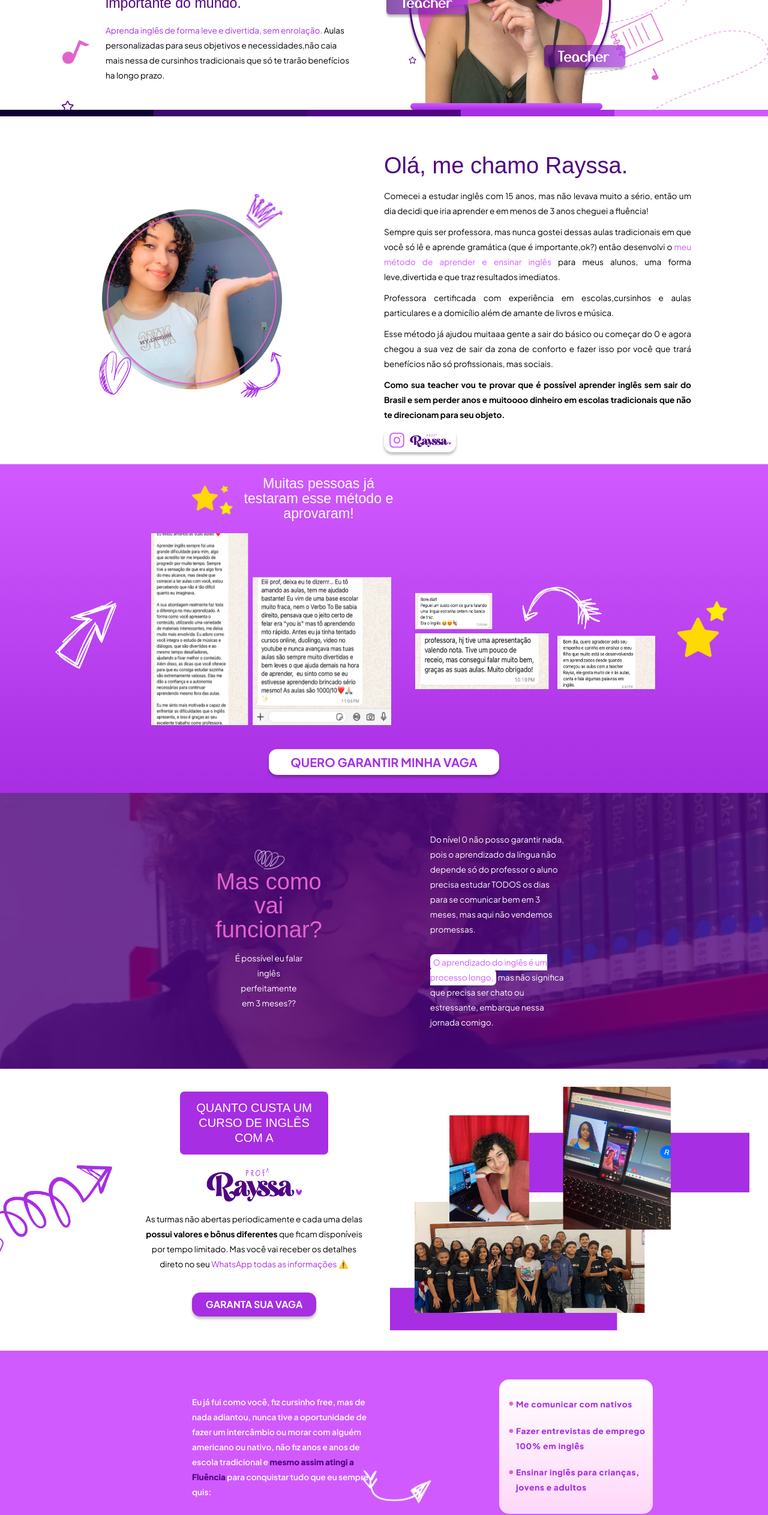
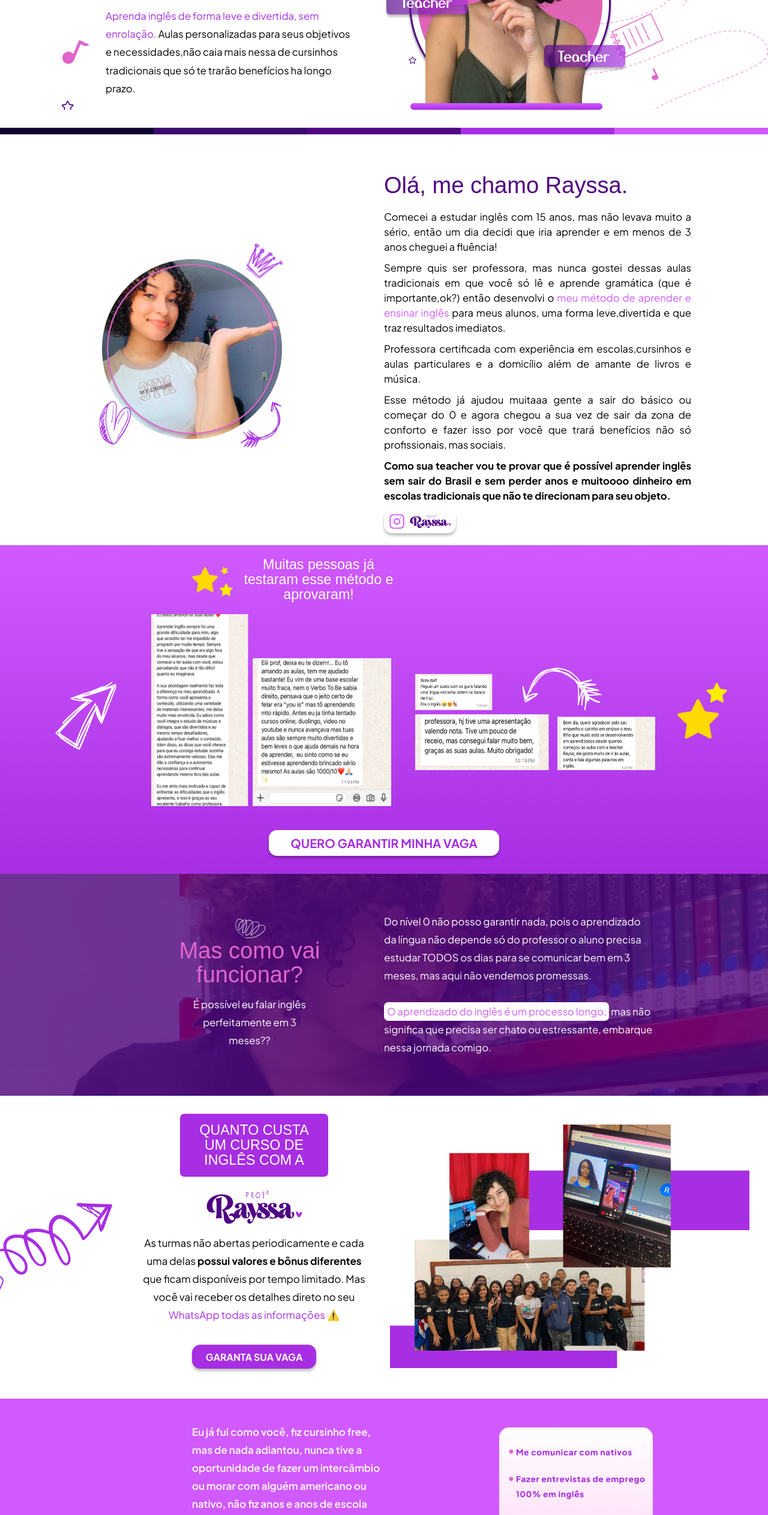
Before and after one commit to douglasnou/LandingPage-Prof-Rayssa, a React (Vite) app: page / in a window 1280 px wide. Shown: the part 234-2760 px from the top of the page at 60% size. Built offline with nearby package versions, Linux system fonts and the light colour scheme; a web font is replaced by a local one.

Commit message:
alterações de espaçamento

```diff
--- a/src/components/BannerSection/style.module.scss
+++ b/src/components/BannerSection/style.module.scss
@@ -1,5 +1,6 @@
 .BannerSection {
     width: 100%;
+    margin-bottom: 30px;
     height: auto;
     display: flex;
     background-image: url("../../assets/bg-1.png");
--- a/src/components/HistorySection/style.module.scss
+++ b/src/components/HistorySection/style.module.scss
@@ -3,6 +3,7 @@
     height: 40vh;
     display: flex;
     align-items: center;
+    justify-content: center;
     background: var(--line-5);
 
     .TextContainer {
@@ -26,8 +27,8 @@
         img {
             width: 20%;
             position: absolute;
-            top: 90px;
-            right: -80px;
+            top: 120px;
+            right: -150px;
         }
     }
 
@@ -35,6 +36,7 @@
         width: 50%;
         height: 100%;
         display: flex;
+        flex-direction: column;
         justify-content: center;
         align-items: center;
 
--- a/src/components/HowSection/style.module.scss
+++ b/src/components/HowSection/style.module.scss
@@ -10,8 +10,10 @@
 
     .HowContainer {
         display: flex;
+        justify-content: space-between;
         align-items: center;
-        width: 60%;
+        width: 70%;
+
 
             .TitleSub {
                 width: 50%;
@@ -27,16 +29,17 @@
                 }
 
                 h2 {
-                width: 50%;
+                    width: 80%;
                     text-align: center;
                     margin-bottom: 15px;
                 }
 
                 p {
-                width: 30%;
+                    width: 50%;
                     text-align: center;
                 }
             }
+
 
         .TextSub {
             width: 50%;
@@ -47,7 +50,7 @@
             margin-bottom: 50px;
 
             p {
-                width: 60%;
+                width: 100%;
                 margin: 15px auto;
 
                 span {
@@ -88,6 +91,7 @@
             display: flex;
             flex-direction: column;
             align-items: center;
+
             .TitleSub,
             .TextSub {
                 width: 100%;
--- a/src/styles/typography.scss
+++ b/src/styles/typography.scss
@@ -17,21 +17,21 @@
 
 .banner-text {
     @extend %jakarta;
-    font-size: clamp(0.75rem, 0.661rem + 0.238vw, 1rem);
+    font-size: clamp(0.75rem, 0.661rem + 0.478vw, 1.5rem);
     color: black;
-    line-height: 1.5625rem;
+    line-height: 1.9rem;
 }
 
 .about-title {
     @extend %yusei;
     font-size: clamp(1.875rem, 1.429rem + 1.19vw, 2.75rem);
-    line-height: 1.5625rem;
+    line-height: 1.9rem;
     color: var(--purple-title);
 }
 
 .about-text {
     @extend %jakarta;
-    font-size: clamp(0.75rem, 0.661rem + 0.238vw, 1rem);
+    font-size: clamp(0.75rem, 0.661rem + 0.476vw, 1.5rem);
     color: black;
     line-height: 1.5625rem;
 }
@@ -52,29 +52,29 @@
 
 .how-text{
     @extend %jakarta;
-    font-size: clamp(0.75rem, 0.661rem + 0.238vw, 1rem);
-    line-height: 25px;
+    font-size: clamp(0.75rem, 0.661rem + 0.478vw, 1.5rem);
+    line-height: 30px;
     color: white;
 }
 
 .cost-title{
     @extend %yusei;
-    font-size: clamp(1rem, 1.071rem + 0.476vw, 1.25rem);
+    font-size: clamp(1rem, 1.071rem + 0.476vw, 1.5rem);
     line-height: 1.5625rem;
     color: white;
 }
 
 .cost-text{
     @extend %jakarta;
-    font-size: clamp(0.75rem, 0.661rem + 0.238vw, 1rem);
-    line-height: 25px;
+    font-size: clamp(0.75rem, 0.661rem + 0.500vw, 1.5rem);
+    line-height: 30px;
 }
 
 .history-text{
     @extend %jakarta;
     font-weight: 600;
-    font-size: clamp(0.75rem, 0.661rem + 0.238vw, 1rem);
-    line-height: 25px;
+    font-size: clamp(0.75rem, 0.661rem + 0.500vw, 1.5rem);
+    line-height: 30px;
     color: white;
 }
 
```
Lines whose indentation alone changed are shown as unchanged.
